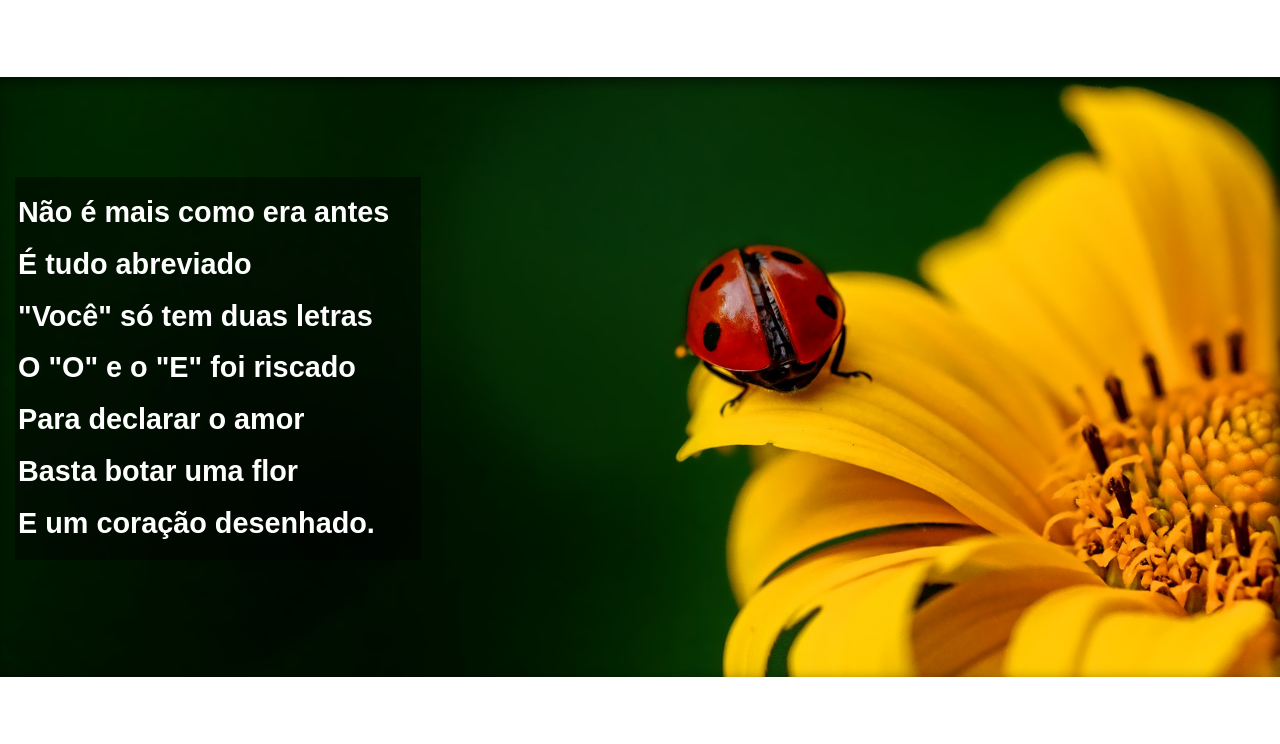
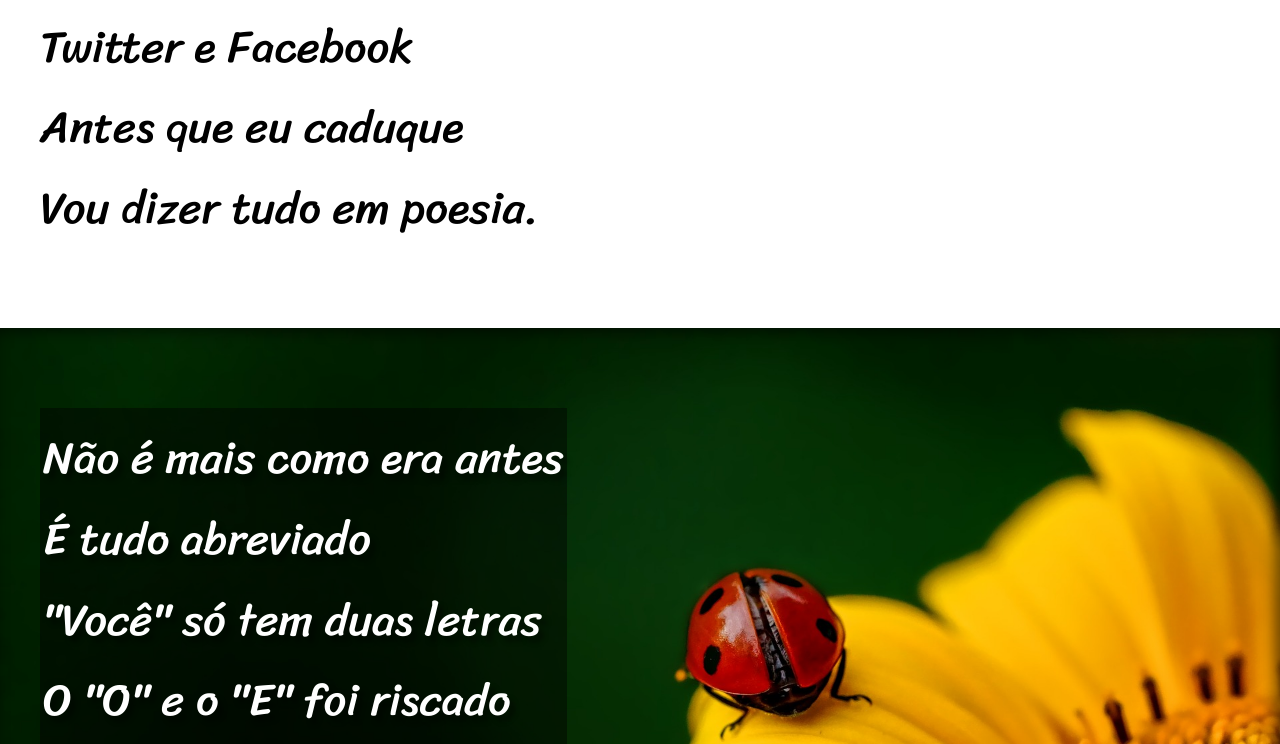
Before and after one commit to IsraelWadmi/html-css, a plain HTML site: page desafios/d012/index.html in a window 1280 px wide. Shown: the part 656-1400 px from the top of the page. Drawn offline with Linux system fonts and the light colour scheme.

Commit message:
fim do desafio 012

```diff
--- a/desafios/d012/estilo/style.css
+++ b/desafios/d012/estilo/style.css
@@ -1,17 +1,22 @@
 @charset "UTF-8";
+
+@import url('https://fonts.googleapis.com/css2?family=Passion+One:wght@400;700&family=Sriracha&display=swap');
+
+:root {
+    --fonte01: Verdana, Geneva, Tahoma, sans-serif;
+    --fonte02: 'Sriracha', cursive;
+    --fonte03:  'Passion One', cursive;
+}
 
 * {
     padding: 0px;
     margin: 0px;
+
 }
 
 body {
     min-height: 100vh;
-    font-family: Arial, Helvetica, sans-serif;
-
-}
-
-body p {
+    font-family: var(--fonte01);
 
 }
 
@@ -22,9 +27,10 @@ header {
 }
 
 header > h1 {
+    font-family: var(--fonte03);
+    font-size: 10vw;
+    font-variant: small-caps;
     padding-top: 50px;
-    font-size: 80px;
-    font-variant: small-caps;
     /*text-transform: uppercase; para deixar em caps look*/
 
 }
@@ -42,29 +48,26 @@ header a:hover, footer a:hover {
     text-decoration: underline;
 }
 
-main {
-    max-width: 100%;
-}
+section {
+    font-family: var(--fonte02);
+    font-size: 3.5vw; /* vw é responsivel*/
+    line-height: 1.8em;
 
-main p {
-    font-size: 1.8em;
-    line-height: 1.8em;
-    font-weight: bold;
-}
 
-section {
     background-color: white;
+
     padding-top: 10vh;
     padding-bottom: 10vh;
     padding-left: 5vh;
-    max-width: 400px;
-    min-width: 30px;
+
 }
 
 section.imagem {
     background-color: rgba(0, 0, 0, 0.438);
+    display: inline-block;
     color: white;
     padding: 10px 3px;
+    text-shadow: 5px 6px 5px rgba(0, 0, 0, 0.425);
 }
 
 div.fundo {
@@ -75,10 +78,9 @@ div.fundo {
 
     box-shadow: inset -5px 4px 14px rgba(0, 0, 0, 0.548);
 
-    padding: 100px 0px 0px 15px;
-
-    max-height: 600px;
-    min-height: 500px;
+    padding-top: 10vh;
+    padding-bottom: 10vh;
+    padding-left: 5vh;
 
 }
 
@@ -94,6 +96,8 @@ footer {
     background-color: black;
     color: white;
     text-align: center;
+    font-size: 2.2vw;
 
     padding: 12px;
+
 }
--- a/desafios/d012/index.html
+++ b/desafios/d012/index.html
@@ -109,7 +109,7 @@
         </section>
 
         <footer>
-            Site criado por <a href="" target="_blank"><strong>Israel Wadmi</strong></a> para o <a href=""><strong>CursoemVideo</strong></a>
+            Site criado por <a href="https://github.com/IsraelWadmi" target="_blank"><strong>Israel Wadmi</strong></a> para o <a href="https://www.youtube.com/@CursoemVideo"><strong>CursoemVideo</strong></a>
         </footer>
     </main>
 </body>
```
